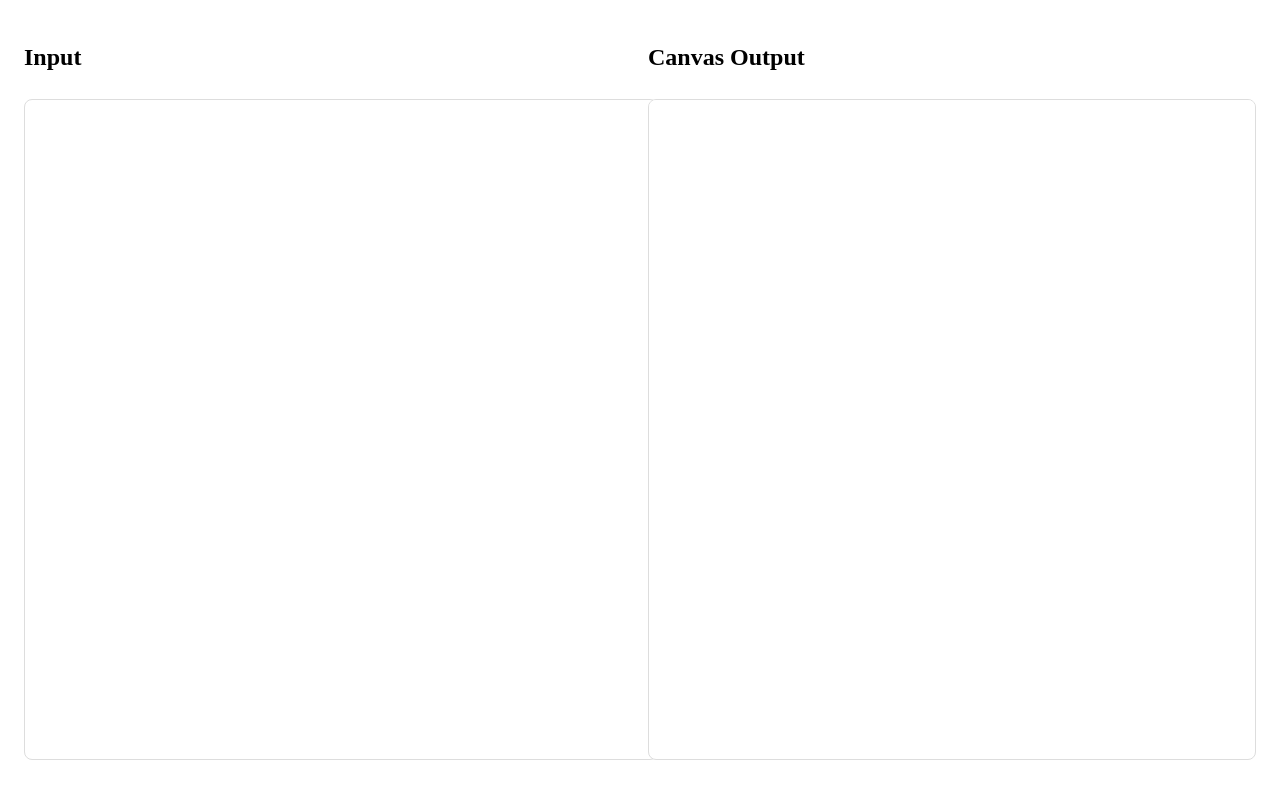
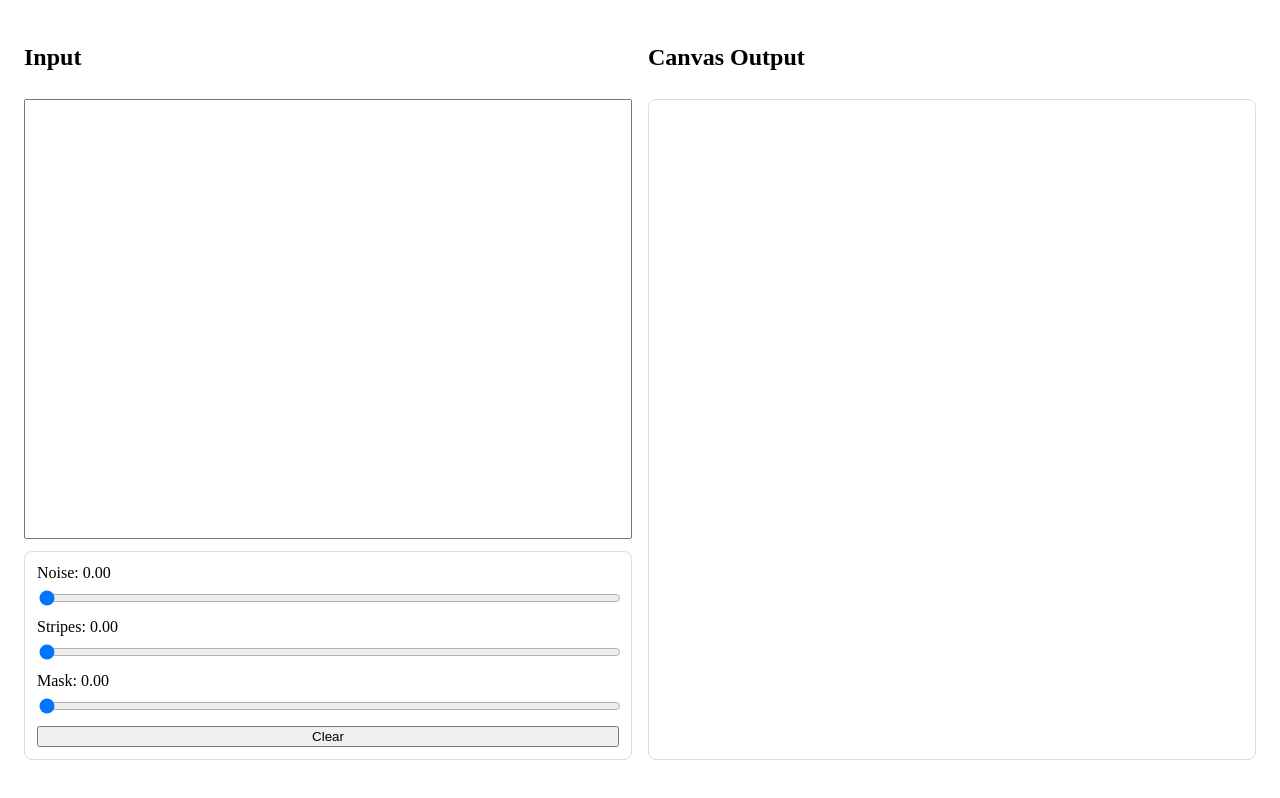
Before and after one commit to emorysalaun/AIRRI, a SvelteKit app: page / in a window 1280 px wide. Built offline with nearby package versions, Linux system fonts and the light colour scheme.

Commit message:
Added Perturbation sliders and fixed layout (non-working)

```diff
--- a/src/lib/components/TextInput.svelte
+++ b/src/lib/components/TextInput.svelte
@@ -4,7 +4,7 @@
 
 <section class="panel">
 	<h2>Input</h2>
-	<textarea bind:value spellcheck="false"></textarea>
+	<textarea bind:value />
 </section>
 
 <style>
@@ -12,14 +12,15 @@
 		display: flex;
 		flex-direction: column;
 		gap: 8px;
+		height: 100%;
 		min-height: 0;
 	}
+
 	textarea {
 		flex: 1;
+		min-height: 0;
 		width: 100%;
 		resize: none;
-		padding: 12px;
-		border: 1px solid #ddd;
-		border-radius: 8px;
+		box-sizing: border-box;
 	}
 </style>
--- a/src/routes/+page.svelte
+++ b/src/routes/+page.svelte
@@ -3,13 +3,50 @@
 	import CanvasReader from '$lib/components/CanvasReader.svelte';
 
 	let text = '';
+
+	// 0..1 intensities
+	let noise = 0;
+	let stripes = 0;
+	let mask = 0;
+
+	function clearPerturbations() {
+		noise = 0;
+		stripes = 0;
+		mask = 0;
+	}
 </script>
 
-<title>AIRRI - AI Resilient Reading Interface</title>
+<svelte:head>
+	<title>AIRRI - AI Resilient Reading Interface</title>
+</svelte:head>
 
 <div class="grid">
-	<TextInput bind:value={text} />
-	<CanvasReader {text} />
+	<div class="left">
+			<div class="inputWrap">
+			  <TextInput bind:value={text} />
+		  </div>
+
+		<div class="controls">
+			<div class="row">
+				<label for="noise">Noise: {noise.toFixed(2)}</label>
+				<input id="noise" type="range" min="0" max="1" step="0.01" bind:value={noise} />
+			</div>
+
+			<div class="row">
+				<label for="stripes">Stripes: {stripes.toFixed(2)}</label>
+				<input id="stripes" type="range" min="0" max="1" step="0.01" bind:value={stripes} />
+			</div>
+
+			<div class="row">
+				<label for="mask">Mask: {mask.toFixed(2)}</label>
+				<input id="mask" type="range" min="0" max="1" step="0.01" bind:value={mask} />
+			</div>
+
+			<button type="button" on:click={clearPerturbations}>Clear</button>
+		</div>
+	</div>
+
+	<CanvasReader {text} {noise} {stripes} {mask} />
 </div>
 
 <style>
@@ -21,4 +58,44 @@
 		height: calc(100vh - 32px);
 		box-sizing: border-box;
 	}
+
+	.left {
+		display: flex;
+		flex-direction: column;
+		gap: 12px;
+		min-height: 0;
+	}
+
+	.controls {
+		border: 1px solid #ddd;
+		border-radius: 8px;
+		padding: 12px;
+		display: flex;
+		flex-direction: column;
+		gap: 10px;
+	}
+
+	.row {
+		display: flex;
+		flex-direction: column;
+		gap: 6px;
+	}
+
+	input[type='range'] {
+		width: 100%;
+	}
+
+
+.inputWrap {
+	flex: 1;        /* <-- THIS is the fix */
+	min-height: 0;  /* <-- required in constrained layouts */
+}
+
+/* If TextInput uses a textarea (very likely) */
+.inputWrap :global(textarea) {
+	height: 100%;
+	width: 100%;
+	resize: none;
+	box-sizing: border-box;
+}
 </style>
```
